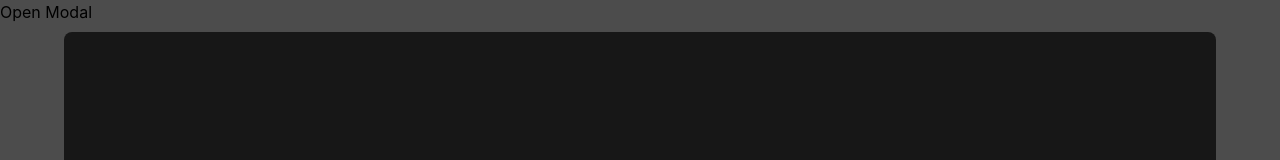
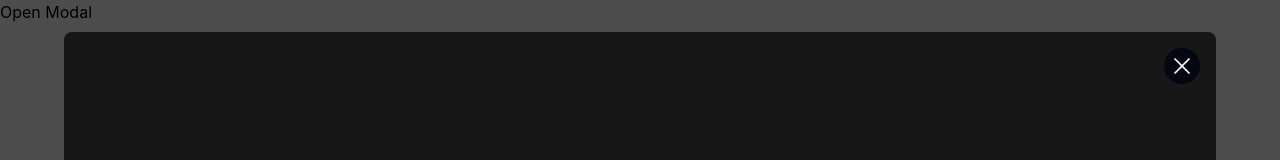
Before and after one commit to nahyukk/even-flix, a React (Create React App) app: page / in a window 1280 px wide. Both pictures are taken after a click on the button "Open Modal". Shown: the top 160 px of the page. Built offline with nearby package versions, Linux system fonts and the light colour scheme.

Commit message:
닫기버튼 추가

```diff
--- a/src/components/DetailModal/page.tsx
+++ b/src/components/DetailModal/page.tsx
@@ -17,6 +17,27 @@ const DetailModal = ({
 					className="modal relative bg-neutral-900 w-full max-w-6xl mt-8 mx-2 rounded-lg overflow-hidden"
 					ref={ref}
 				>
+					<span
+						className="modal-close absolute top-4 right-4 bg-gray-950 p-2 rounded-full z-10 cursor-pointer"
+						onClick={() => setIsModalOpen(false)}
+					>
+						<svg
+							xmlns="http://www.w3.org/2000/svg"
+							fill="none"
+							viewBox="0 0 24 24"
+							width="20"
+							height="20"
+							aria-hidden="true"
+							className="text-white"
+						>
+							<path
+								fillRule="evenodd"
+								clipRule="evenodd"
+								d="M10.5858 12L2.29291 3.70706L3.70712 2.29285L12 10.5857L20.2929 2.29285L21.7071 3.70706L13.4142 12L21.7071 20.2928L20.2929 21.7071L12 13.4142L3.70712 21.7071L2.29291 20.2928L10.5858 12Z"
+								fill="currentColor"
+							/>
+						</svg>
+					</span>
 				</div>
 			</div>
 		</div>
```
